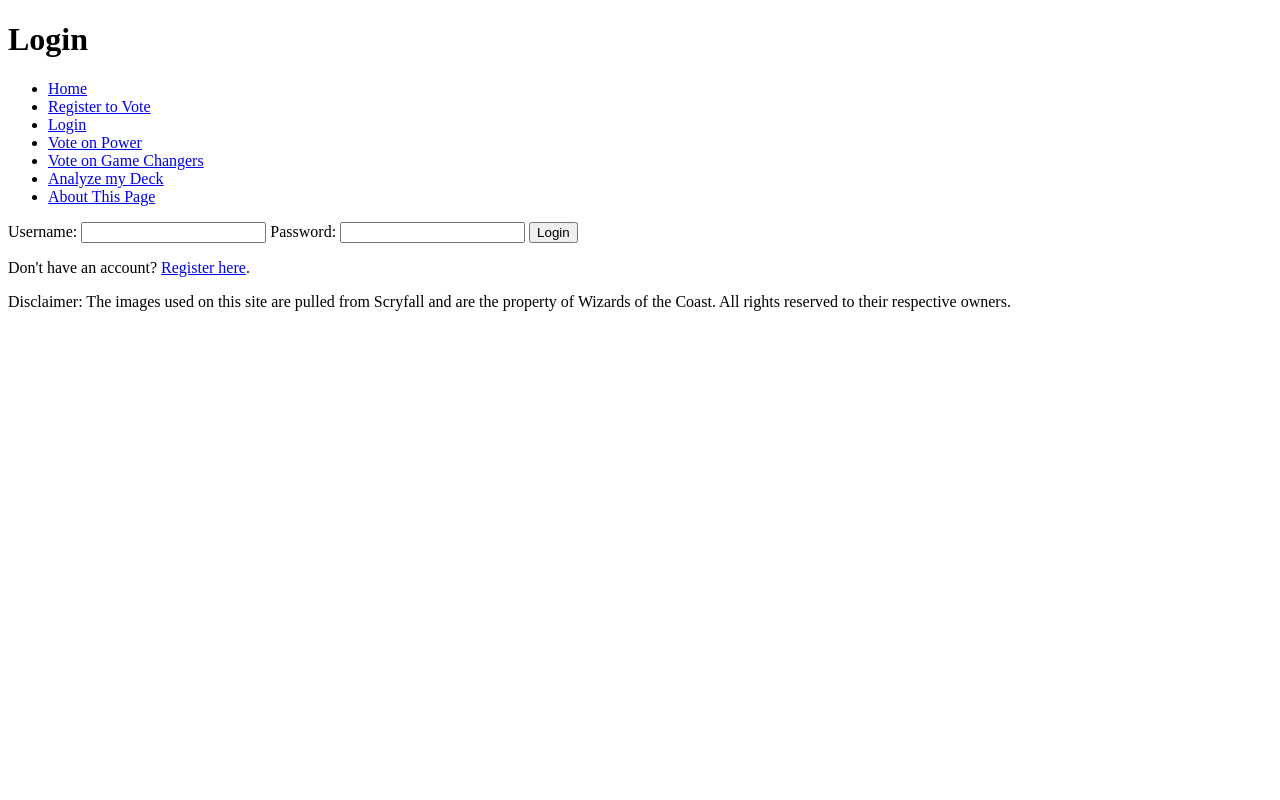
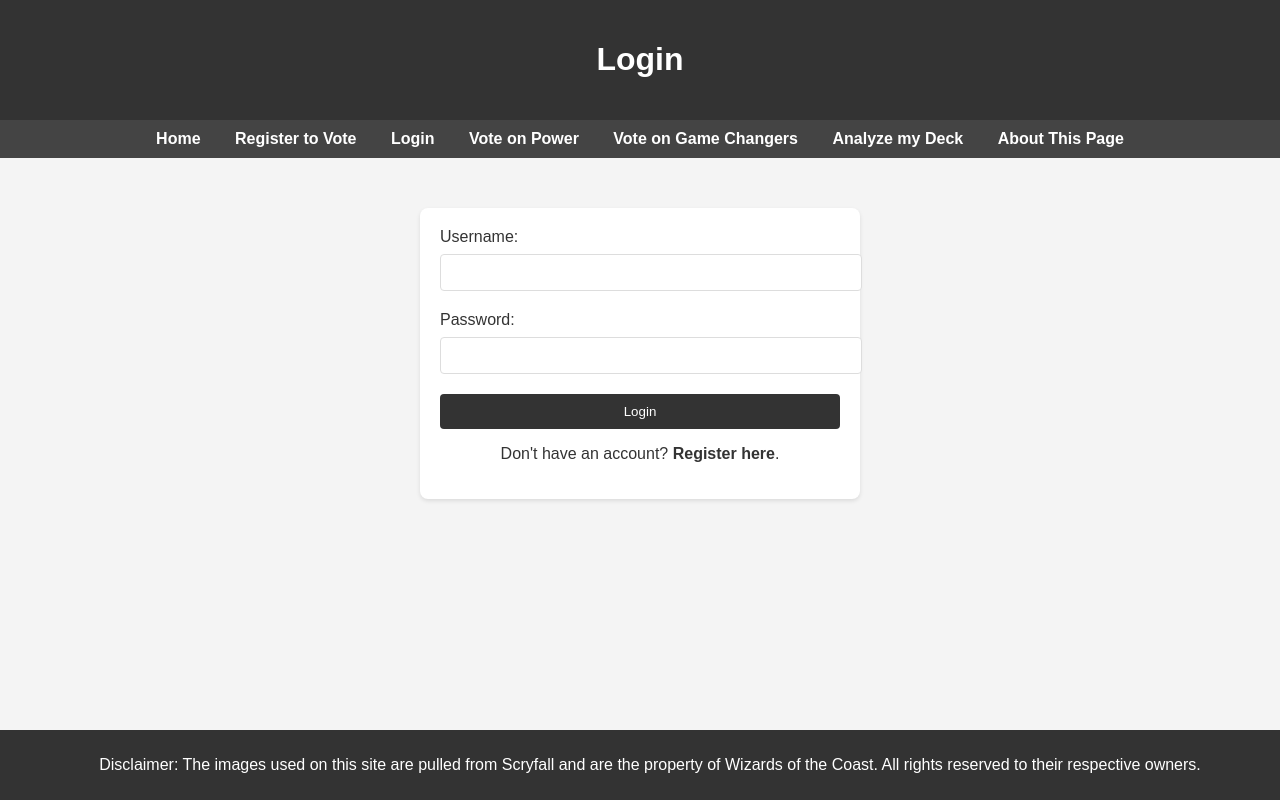
Before and after one commit to commiecommander/mtg-card-voting, a plain HTML site: page login.html in a window 1280 px wide. Drawn offline with Linux system fonts and the light colour scheme.

Commit message:
Update login.html

```diff
--- a/login.html
+++ b/login.html
@@ -5,7 +5,95 @@
     <meta name="viewport" content="width=device-width, initial-scale=1.0">
     <title>Login - The Commander Collective</title>
     <style>
-        /* Your existing CSS styles */
+        body {
+            font-family: Arial, sans-serif;
+            background-color: #f4f4f4;
+            color: #333;
+            margin: 0;
+            padding: 0;
+        }
+        header {
+            background-color: #333;
+            color: #fff;
+            padding: 20px;
+            text-align: center;
+        }
+        nav {
+            background-color: #444;
+            padding: 10px;
+            text-align: center;
+        }
+        nav ul {
+            list-style-type: none;
+            margin: 0;
+            padding: 0;
+        }
+        nav ul li {
+            display: inline;
+            margin: 0 15px;
+        }
+        nav ul li a {
+            color: #fff;
+            text-decoration: none;
+            font-weight: bold;
+        }
+        nav ul li a:hover {
+            text-decoration: underline;
+        }
+        .container {
+            max-width: 400px;
+            margin: 50px auto;
+            padding: 20px;
+            background-color: #fff;
+            border-radius: 8px;
+            box-shadow: 0 2px 4px rgba(0, 0, 0, 0.1);
+        }
+        h1 {
+            text-align: center;
+        }
+        label {
+            display: block;
+            margin-bottom: 8px;
+        }
+        input {
+            width: 100%;
+            padding: 10px;
+            margin-bottom: 20px;
+            border: 1px solid #ddd;
+            border-radius: 4px;
+        }
+        button {
+            width: 100%;
+            padding: 10px;
+            background-color: #333;
+            color: #fff;
+            border: none;
+            border-radius: 4px;
+            cursor: pointer;
+        }
+        button:hover {
+            background-color: #555;
+        }
+        p {
+            text-align: center;
+        }
+        a {
+            color: #333;
+            text-decoration: none;
+            font-weight: bold;
+        }
+        a:hover {
+            text-decoration: underline;
+        }
+        footer {
+            background-color: #333;
+            color: #fff;
+            text-align: center;
+            padding: 10px;
+            position: fixed;
+            bottom: 0;
+            width: 100%;
+        }
     </style>
 </head>
 <body>
```
